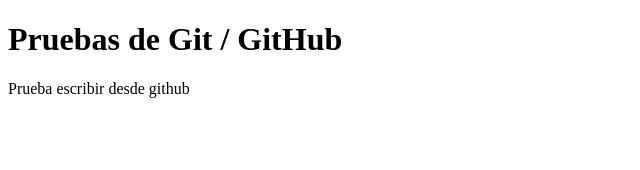
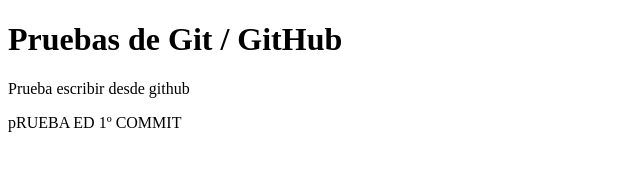
Before and after one commit to SeviGit/PruebaGIT, a plain HTML site: page index.html in a window 1280 px wide. Shown: the whole page, without its empty margins (0-640 px from the left). Drawn offline with Linux system fonts and the light colour scheme.

Commit message:
2ºparrafo(commit)

```diff
--- a/index.html
+++ b/index.html
@@ -9,5 +9,6 @@
 <body>
     <h1>Pruebas de Git / GitHub</h1>
     <p>Prueba escribir desde github</p>
+    <P>pRUEBA ED 1º COMMIT</P>
 </body>
 </html>
```
